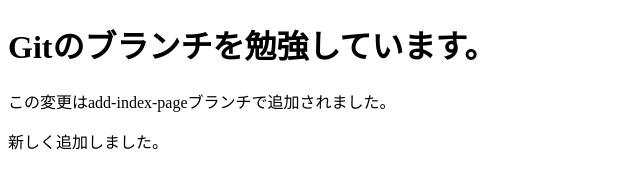
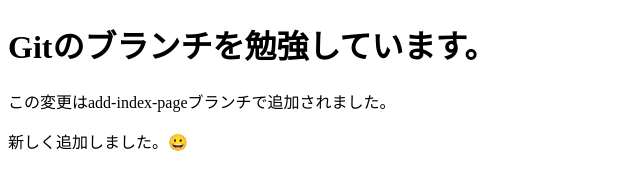
Before and after one commit to YukiNagata-00/git-study, a plain HTML site: page index.html in a window 1280 px wide. Shown: the full height of the page, 0-640 px from the left. Drawn offline with Linux system fonts and the light colour scheme.

Commit message:
#1にに対する対応をしました。

```diff
--- a/index.html
+++ b/index.html
@@ -9,6 +9,6 @@
 <body>
     <h1>Gitのブランチを勉強しています。</h1>
     <p>この変更はadd-index-pageブランチで追加されました。</p>
-    <p>新しく追加しました。</p>
+    <p>新しく追加しました。😀</p>
 </body>
 </html>
```
